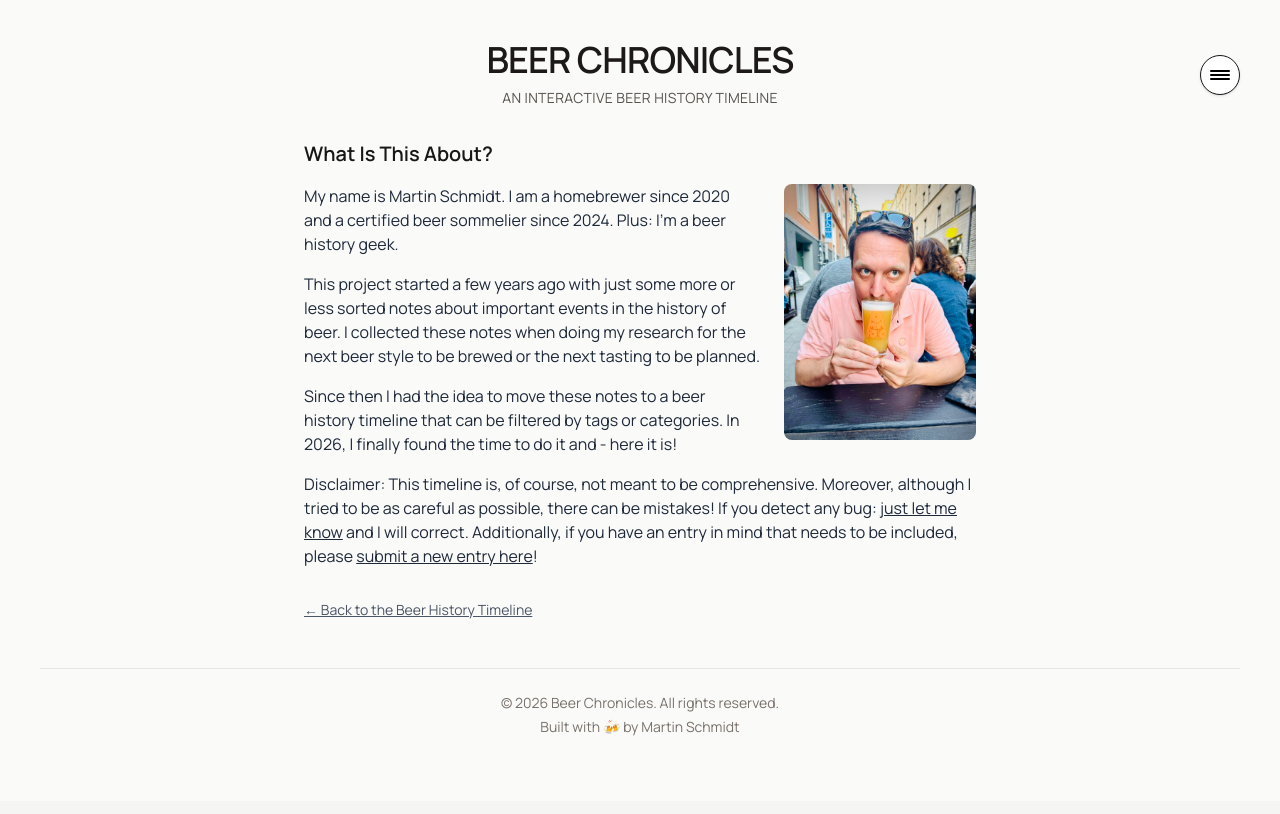
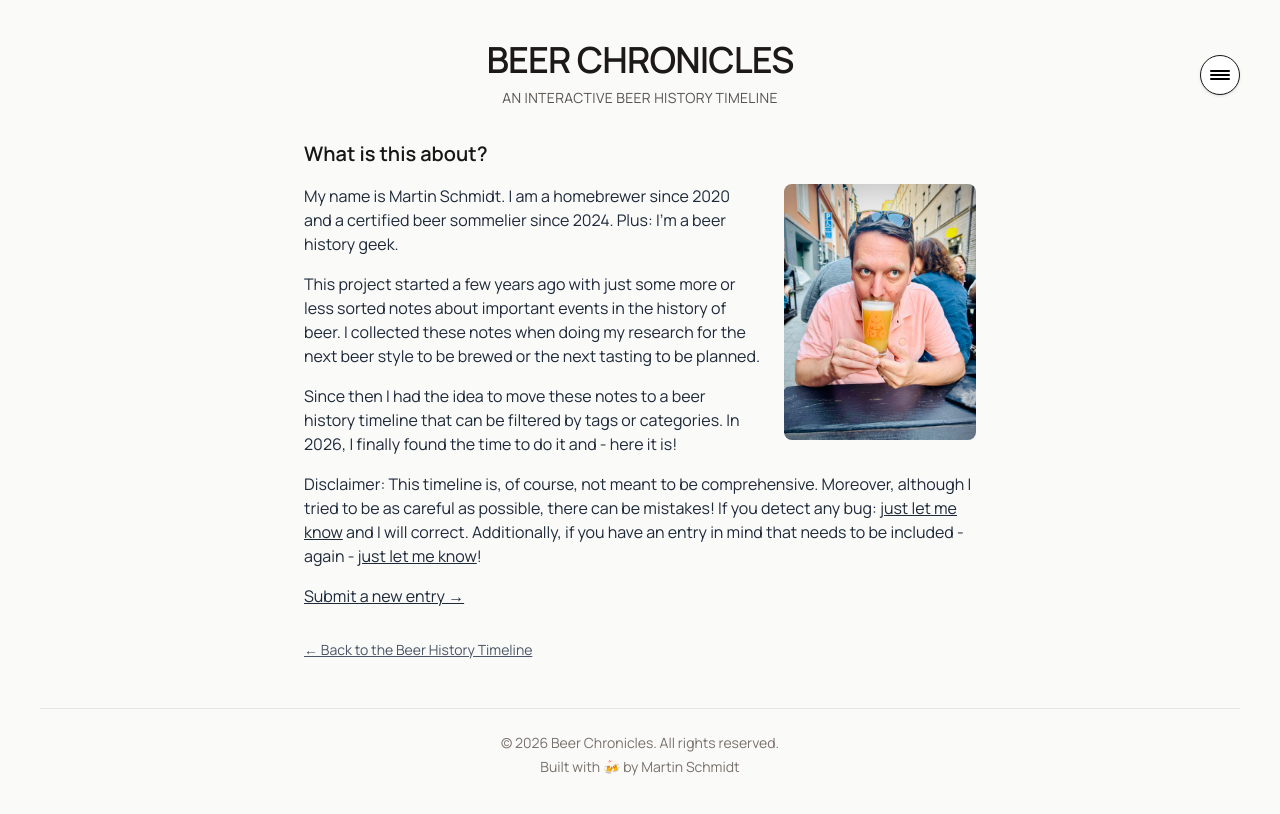
Before and after one commit to beer-chronicles-timeline/beer-chronicles-timeline.github.io, a Next.js app: page /about in a window 1280 px wide. Shown: the top 814 px of the page. Built offline with nearby package versions, Linux system fonts and the light colour scheme; a web font is replaced by a local one.

Commit message:
Prevent subtitle line break on iPad with whitespace-nowrap

```diff
--- a/src/app/about/page.tsx
+++ b/src/app/about/page.tsx
@@ -23,7 +23,7 @@ export default function AboutPage() {
             <h1 className="text-4xl font-semibold tracking-tight text-stone-900 font-serif whitespace-nowrap">
               BEER CHRONICLES
             </h1>
-            <h2 className="text-stone-600 mt-2 tracking-wide uppercase text-sm">
+            <h2 className="text-stone-600 mt-2 tracking-wide uppercase text-sm whitespace-nowrap">
               An Interactive Beer History Timeline
             </h2>
           </div>
@@ -44,7 +44,7 @@ export default function AboutPage() {
       </header>
 
       <section className="max-w-2xl mx-auto">
-        <h2 className="text-xl font-semibold mb-4">What Is This About?</h2>
+        <h2 className="text-xl font-semibold mb-4">What is this about?</h2>
 
         <div className="space-y-4 text-gray-800">
           {/* Image with text wrapping - float right on desktop, centered on mobile */}
@@ -71,7 +71,11 @@ export default function AboutPage() {
           </p>
 
           <p>
-Disclaimer: This timeline is, of course, not meant to be comprehensive. Moreover, although I tried to be as careful as possible, there can be mistakes! If you detect any bug: <a href="mailto:schmaidt@web.de?subject=Mistake%20in%20the%20beer%20history%20timeline" className="underline">just let me know</a> and I will correct. Additionally, if you have an entry in mind that needs to be included, please <Link href="/submit" className="underline">submit a new entry here</Link>!
+            Disclaimer: This timeline is, of course, not meant to be comprehensive. Moreover, although I tried to be as careful as possible, there can be mistakes! If you detect any bug: <a href="mailto:schmaidt@web.de?subject=Mistake%20in%20the%20beer%20history%20timeline" className="underline">just let me know</a> and I will correct. Additionally, if you have an entry in mind that needs to be included - again - <a href="mailto:schmaidt@web.de?subject=New%20entry%20suggestion%20for%20the%20beer%20history%20timeline" className="underline">just let me know</a>!
+          </p>
+
+          <p>
+            <Link href="/submit" className="underline">Submit a new entry →</Link>
           </p>
 
           <p className="pt-4 text-sm text-gray-600">
--- a/src/app/page.tsx
+++ b/src/app/page.tsx
@@ -38,7 +38,7 @@ export default async function Home() {
               <h1 className="text-4xl font-semibold tracking-tight text-stone-900 font-serif whitespace-nowrap">
                 BEER CHRONICLES
               </h1>
-              <h2 className="text-stone-600 mt-2 tracking-wide uppercase text-sm">
+              <h2 className="text-stone-600 mt-2 tracking-wide uppercase text-sm whitespace-nowrap">
                 An Interactive Beer History Timeline
               </h2>
             </div>
@@ -132,7 +132,7 @@ export default async function Home() {
             <h1 className="text-4xl font-semibold tracking-tight text-stone-900 font-serif whitespace-nowrap">
               BEER CHRONICLES
             </h1>
-            <h2 className="text-stone-600 mt-2 tracking-wide uppercase text-sm">
+            <h2 className="text-stone-600 mt-2 tracking-wide uppercase text-sm whitespace-nowrap">
               An Interactive Beer History Timeline
             </h2>
           </div>
--- a/src/app/sources/page.tsx
+++ b/src/app/sources/page.tsx
@@ -8,7 +8,7 @@ export default function SourcesPage() {
   const sources = [
     {
       title: "Brautag Podcast",
-      description: "An indispensable podcast for all beer lovers and brewing enthusiasts. The well-founded episodes on beer history have inspired and verified many of my entries.",
+	description: "An indispensable podcast for all beer lovers and (home) brewing enthusiasts. The well-founded chapters on beer history have inspired and verified many of my entries.",
       imageUrl: "/images/brautag.png",
       link: "https://brautagpodcast.com",
     },
@@ -38,9 +38,9 @@ export default function SourcesPage() {
             <h1 className="text-4xl font-semibold tracking-tight text-stone-900 font-serif whitespace-nowrap">
               BEER CHRONICLES
             </h1>
-            <h2 className="text-stone-600 mt-2 tracking-wide uppercase text-sm">
-              An Interactive Beer History Timeline
-            </h2>
+             <h2 className="text-stone-600 mt-2 tracking-wide uppercase text-sm whitespace-nowrap">
+               An Interactive Beer History Timeline
+             </h2>
           </div>
           <div className="w-1/3 flex justify-end">
             <HeaderMenu />
@@ -62,7 +62,7 @@ export default function SourcesPage() {
         <h2 className="text-2xl font-semibold font-serif text-stone-900 mb-4">Main Sources & Acknowledgments</h2>
 
         <p className="text-gray-700 mb-8 leading-relaxed">
-          This timeline would not have been possible without the incredible work of beer historians, journalists, podcasters, and authors.
+          This timeline would not have been possible without the incredible work of beer historians, journalists, podcasters, bloggers, and authors.
           I want to give the following sources and the people behind them the biggest credit possible. Their dedication to beer culture and history has been an inspiration for this project.
         </p>
 
--- a/src/app/submit/page.tsx
+++ b/src/app/submit/page.tsx
@@ -80,9 +80,9 @@ export default function SubmitPage() {
             <h1 className="text-4xl font-semibold tracking-tight text-stone-900 font-serif whitespace-nowrap">
               BEER CHRONICLES
             </h1>
-            <h2 className="text-stone-600 mt-2 tracking-wide uppercase text-sm">
-              An Interactive Beer History Timeline
-            </h2>
+             <h2 className="text-stone-600 mt-2 tracking-wide uppercase text-sm whitespace-nowrap">
+               An Interactive Beer History Timeline
+             </h2>
           </div>
           <div className="w-1/3 flex justify-end">
             <HeaderMenu />
```
